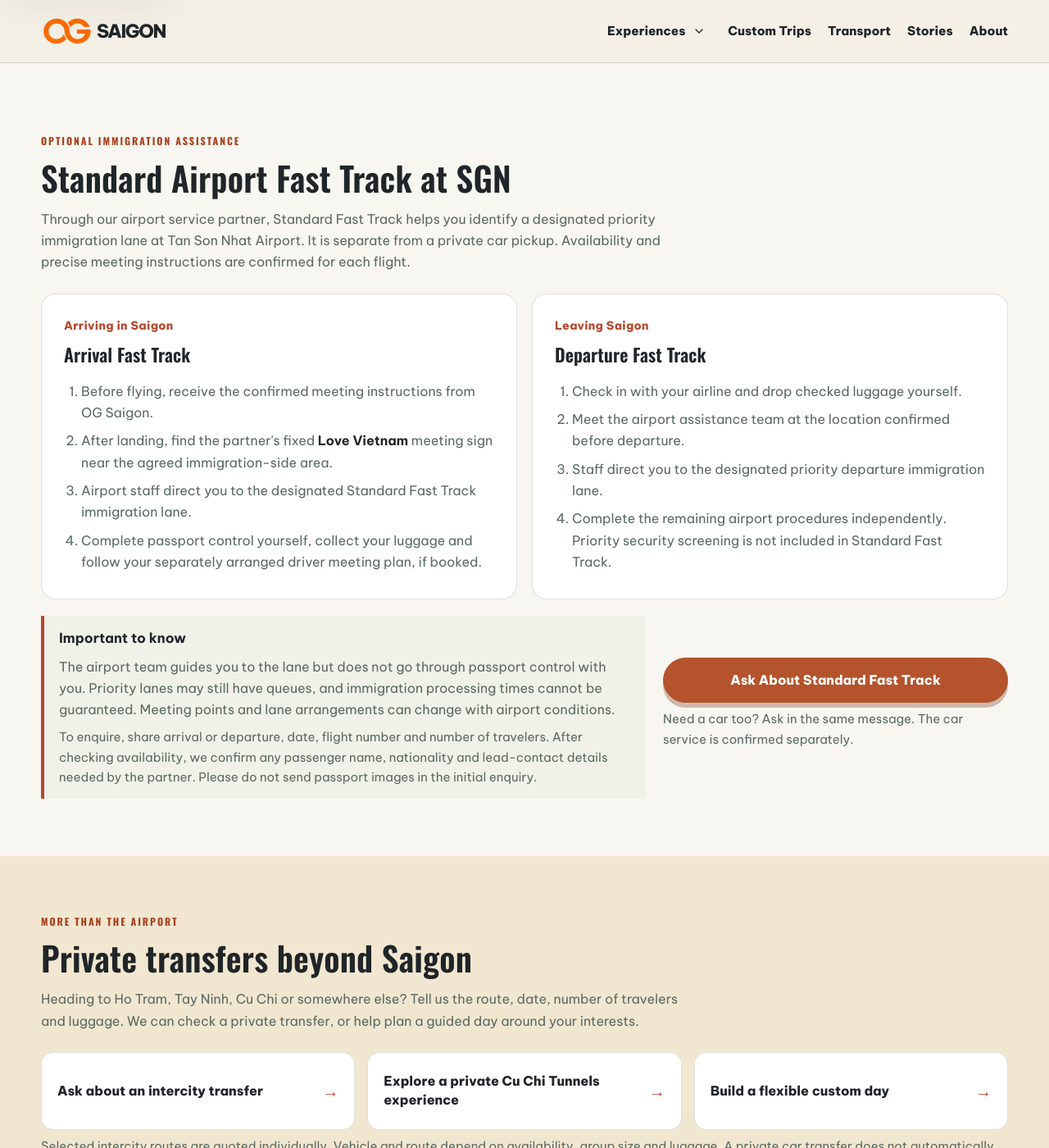
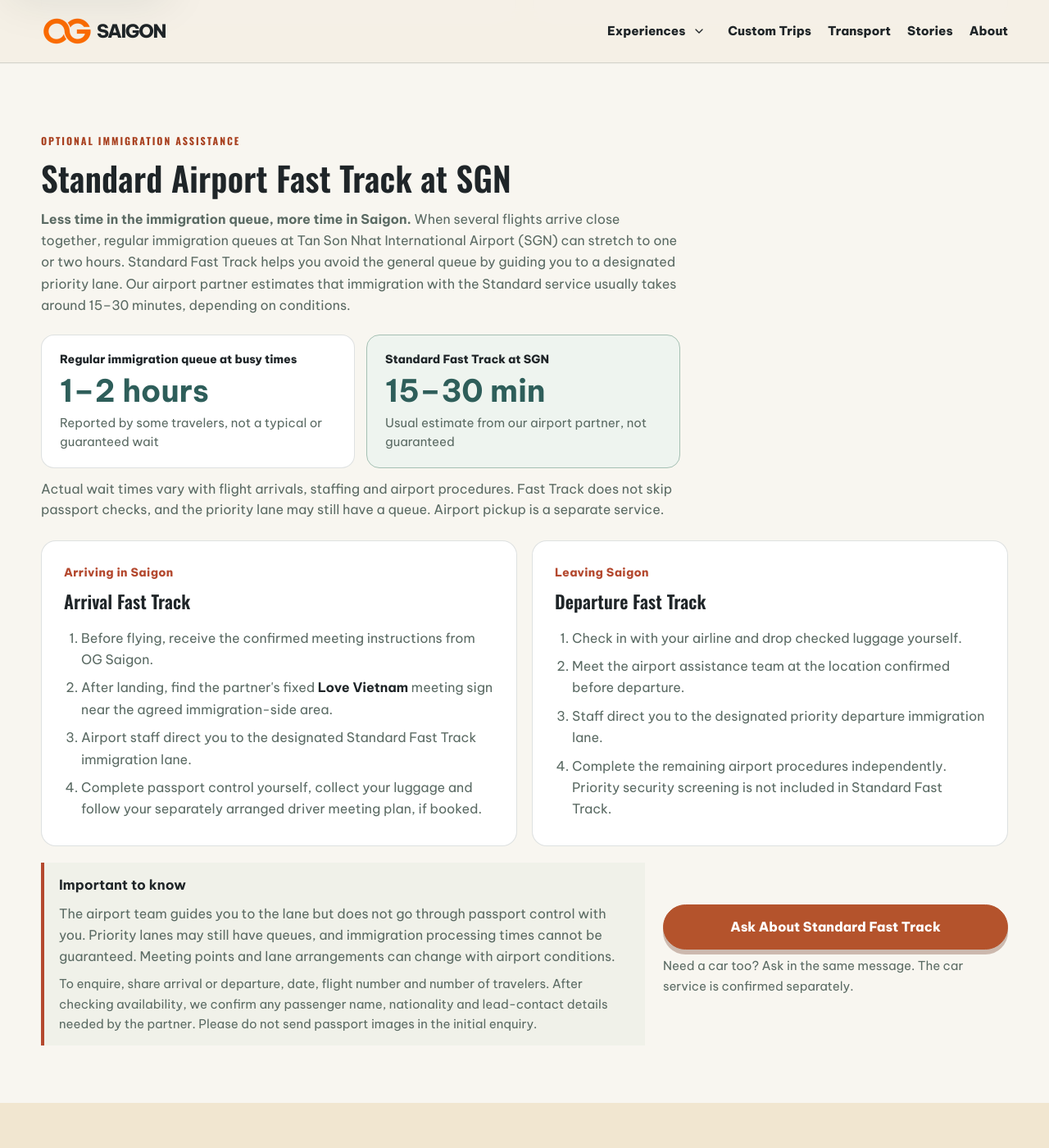
Before and after one commit to DSG2025/DSG2025.github.io, a Jekyll site: the page built from transport/index.html, in a window 1280 px wide and 1400 px high, scrolled down 2126 px. Shown: the whole window at 82% size. Built offline with Jekyll 4.4.1, drawn with Linux system fonts in a browser that asks for light colours; some web fonts are replaced.

Commit message:
copy(transport): clarify Standard Fast Track time savings
* copy(transport): surface SGN Fast Track time-saving benefit without guarantees

* style(transport): responsive Fast Track wait-time comparison

```diff
--- a/assets/css/transport-v2.css
+++ b/assets/css/transport-v2.css
@@ -136,3 +136,14 @@
   .transport-v2 .transport-hero-actions .btn{width:100%}
   .transport-v2 .transport-final .btn{max-width:none}
 }
+
+
+/* Contextual time-saving comparison for SGN Standard Fast Track. */
+.transport-v2 .transport-time-comparison{display:grid;grid-template-columns:repeat(2,minmax(0,1fr));gap:14px;margin:22px 0 13px}
+.transport-v2 .transport-time-item{display:flex;flex-direction:column;gap:6px;padding:20px 22px;border:1px solid var(--line);border-radius:16px;background:#fff;min-width:0}
+.transport-v2 .transport-time-item--fast{border-color:#a5c0b3;background:#eef4ef}
+.transport-v2 .transport-time-label{font-size:var(--type-label);font-weight:800;line-height:1.4}
+.transport-v2 .transport-time-item strong{font-size:clamp(1.7rem,3vw,2.35rem);line-height:1.2;color:var(--forest)}
+.transport-v2 .transport-time-detail{font-size:var(--type-caption);line-height:1.5;color:var(--muted)}
+.transport-v2 .transport-time-note{margin:0;color:var(--muted);font-size:var(--type-caption);line-height:1.55}
+@media(max-width:650px){.transport-v2 .transport-time-comparison{grid-template-columns:1fr;gap:10px}.transport-v2 .transport-time-item{padding:17px 19px}}
--- a/transport/index.html
+++ b/transport/index.html
@@ -101,7 +101,20 @@ layout: null
     <div class="transport-section-intro">
       <div class="eyebrow">Optional immigration assistance</div>
       <h2 id="fast-track-heading">Standard Airport Fast Track at SGN</h2>
-      <p>Through our airport service partner, Standard Fast Track helps you identify a designated priority immigration lane at Tan Son Nhat Airport. It is separate from a private car pickup. Availability and precise meeting instructions are confirmed for each flight.</p>
+      <p><strong>Less time in the immigration queue, more time in Saigon.</strong> When several flights arrive close together, regular immigration queues at Tan Son Nhat International Airport (SGN) can stretch to one or two hours. Standard Fast Track helps you avoid the general queue by guiding you to a designated priority lane. Our airport partner estimates that immigration with the Standard service usually takes around 15–30 minutes, depending on conditions.</p>
+      <div class="transport-time-comparison" aria-label="Immigration wait time comparison">
+        <div class="transport-time-item">
+          <span class="transport-time-label">Regular immigration queue at busy times</span>
+          <strong>1–2 hours</strong>
+          <span class="transport-time-detail">Reported by some travelers, not a typical or guaranteed wait</span>
+        </div>
+        <div class="transport-time-item transport-time-item--fast">
+          <span class="transport-time-label">Standard Fast Track at SGN</span>
+          <strong>15–30 min</strong>
+          <span class="transport-time-detail">Usual estimate from our airport partner, not guaranteed</span>
+        </div>
+      </div>
+      <p class="transport-time-note">Actual wait times vary with flight arrivals, staffing and airport procedures. Fast Track does not skip passport checks, and the priority lane may still have a queue. Airport pickup is a separate service.</p>
     </div>
     <div class="transport-fast-grid">
       <article class="transport-fast-card">
```
